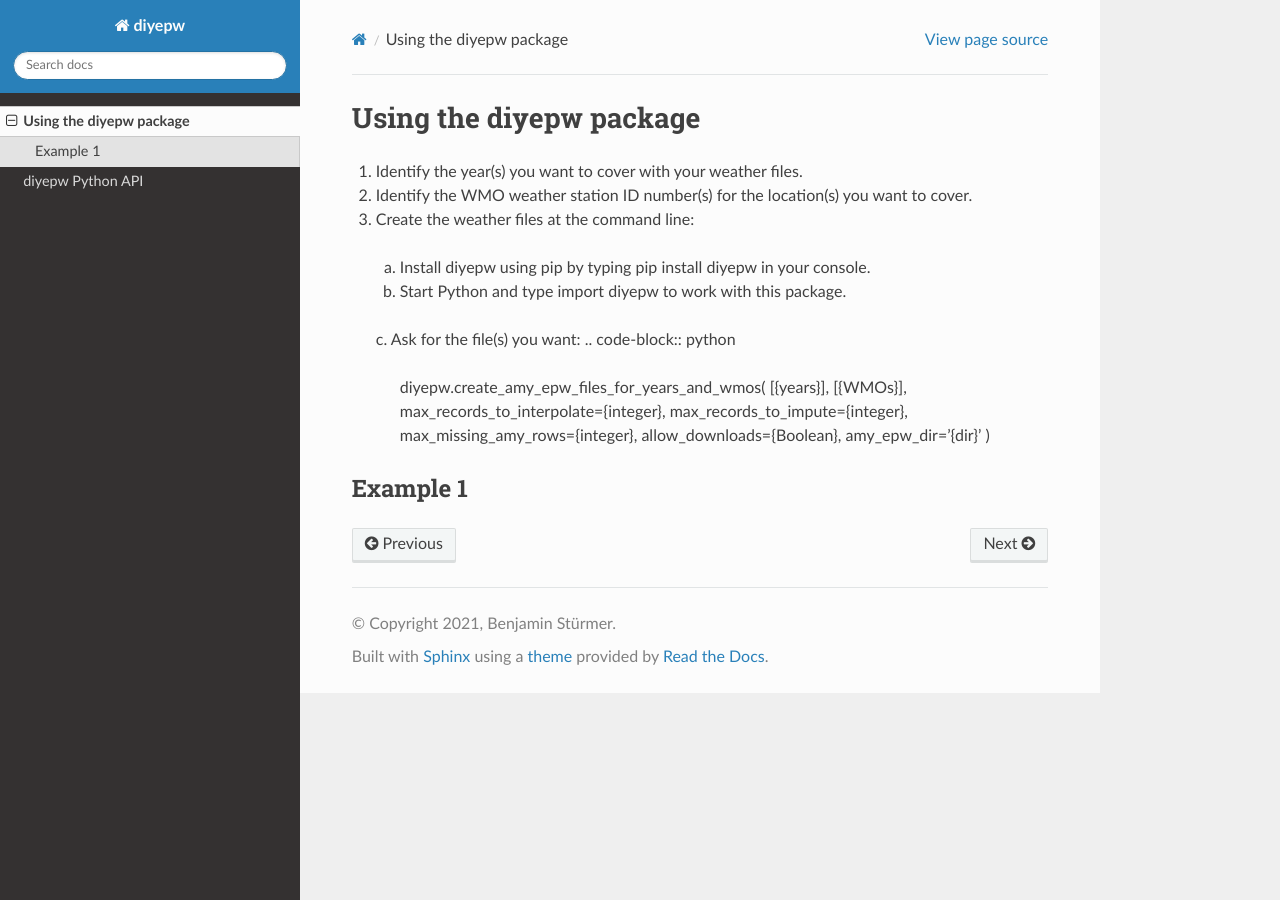
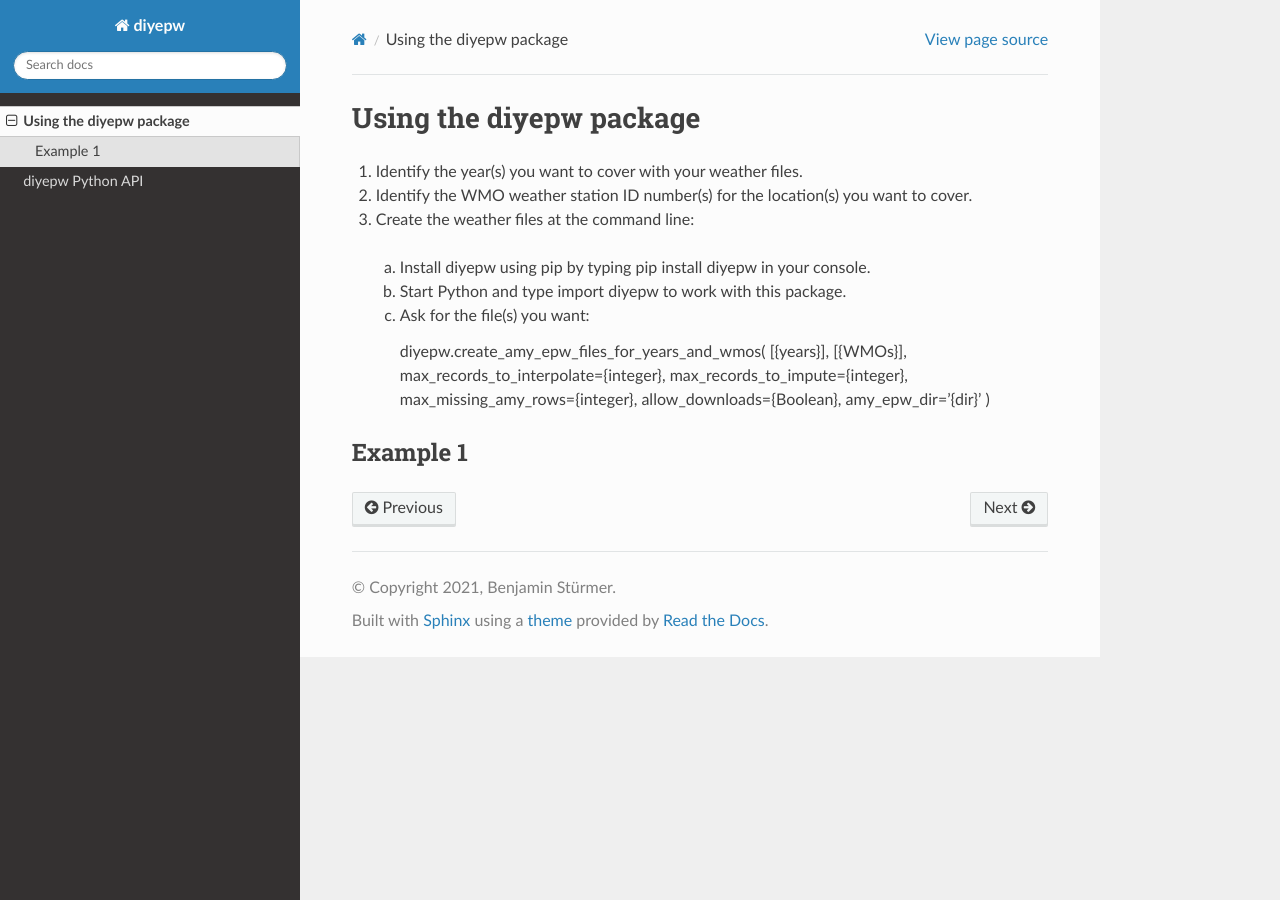
Before and after one commit to IMMM-SFA/diyepw, a Sphinx documentation site: the page built from docs/tutorial.rst, in a window 1280 px wide. Built offline with Sphinx 7.4.7 and the Read the Docs theme 2.0.0, drawn with Linux system fonts in a browser that asks for light colours.

Commit message:
trying again code block

```diff
--- a/docs/tutorial.rst
+++ b/docs/tutorial.rst
@@ -6,8 +6,7 @@ Using the diyepw package
 3. Create the weather files at the command line:
   a. Install diyepw using pip by typing pip install diyepw in your console.
   b. Start Python and type import diyepw to work with this package.
-  c. Ask for the file(s) you want:
-  .. code-block:: python
+  c. Ask for the file(s) you want::
 
      diyepw.create_amy_epw_files_for_years_and_wmos(
      [{years}],
```
